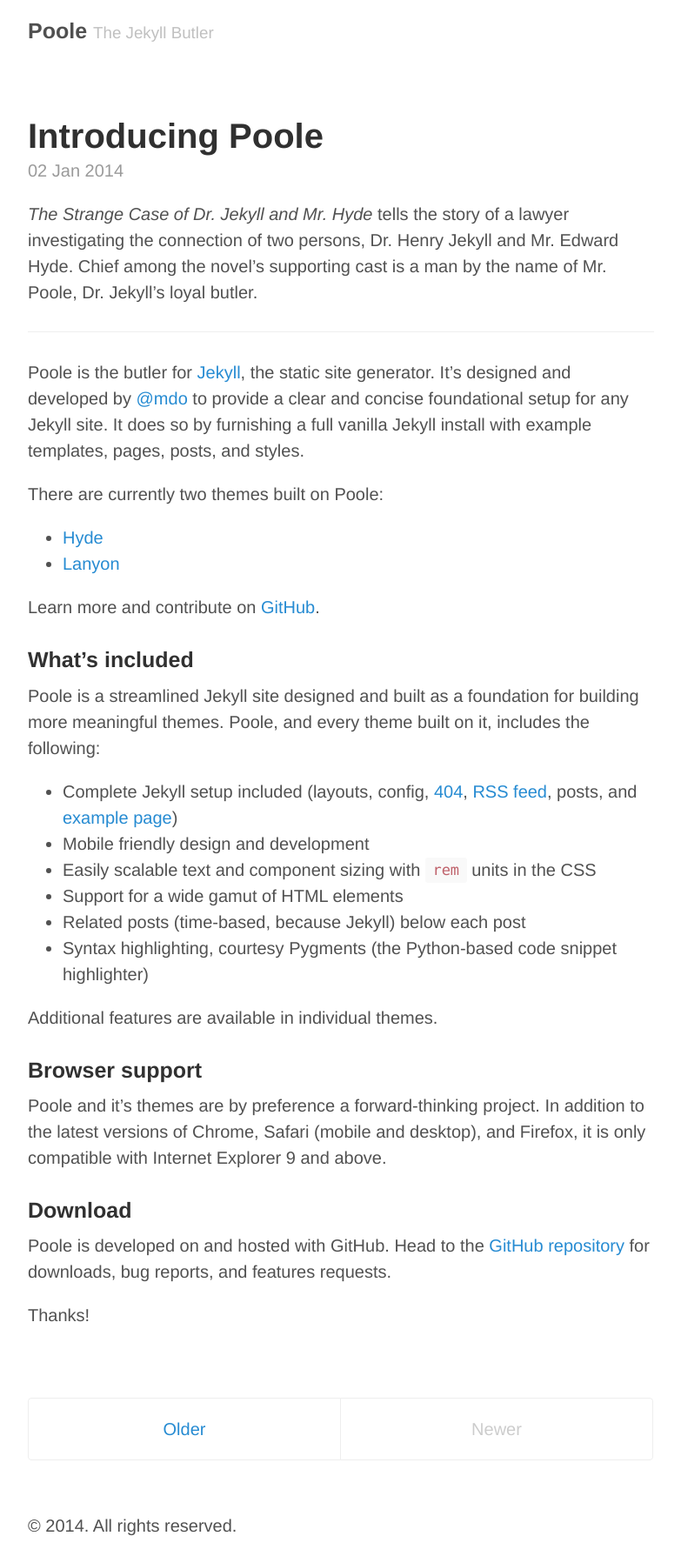
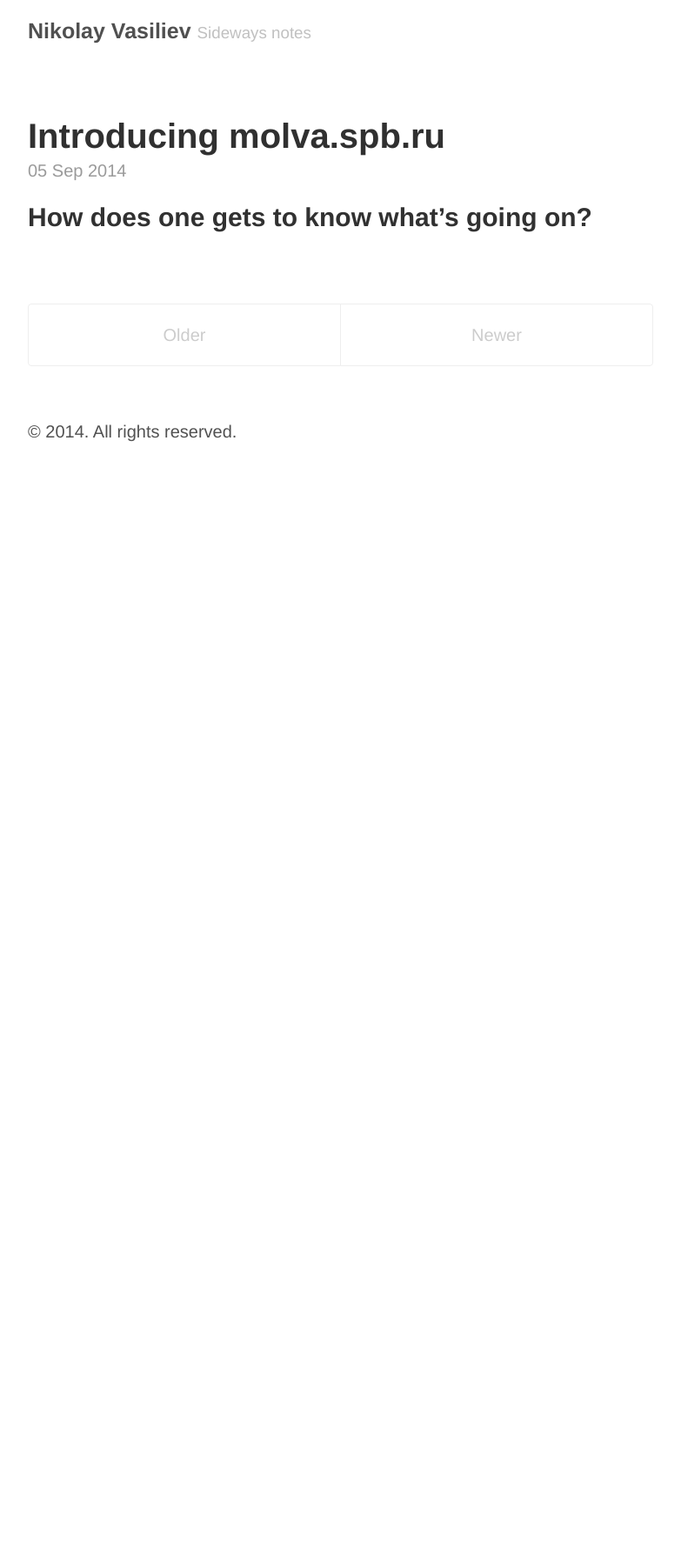
Before and after one commit to lonlylocly/lonlylocly.github.io, a Jekyll site: the page built from index.html, in a window 1280 px wide. Shown: the whole page at 87% size, without its empty margins (248-1031 px from the left). Built offline with Jekyll 4.4.1, drawn with Linux system fonts in a browser that asks for light colours; Markdown is read by kramdown in place of the engine named in the settings; the list of posts is cut into pages by our own code; after the commit the page ends 900 px from its top, so only the background shows below that.

Commit message:
customize a bit...

```diff
--- a/_config.yml
+++ b/_config.yml
@@ -6,17 +6,17 @@
 permalink:        pretty
 
 # Setup
-title:            Poole
-tagline:          The Jekyll Butler
-url:              http://getpoole.com
+title:            Nikolay Vasiliev
+tagline:          Sideways notes
+url:              http://twitter.com/lonlylocly
 paginate:         1
 baseurl:          /
 author:
-  name:           Mark Otto
-  url:            https://twitter.com/mdo
-  email:          markdotto@gmail.com
+  name:           Nikolay Vasiliev
+  url:            https://twitter.com/lonlylocly
+  email:          lonlylocly@yandex.ru
 
 # Custom vars
 version:          1.0.0
 github:
-  repo:           https://github.com/poole/poole
+  repo:           https://github.com/lonlylocly/lonlylocly.github.io
--- a/_includes/head.html
+++ b/_includes/head.html
@@ -18,8 +18,8 @@
   <link rel="stylesheet" href="{{ site.baseurl }}public/css/syntax.css">
 
   <!-- Icons -->
-  <link rel="apple-touch-icon-precomposed" sizes="144x144" href="{{ site.baseurl }}public/apple-touch-icon-precomposed.png">
-  <link rel="shortcut icon" href="{{ site.baseurl }}public/favicon.ico">
+  <!--<link rel="apple-touch-icon-precomposed" sizes="144x144" href="{{ site.baseurl }}public/apple-touch-icon-precomposed.png">-->
+  <!--<link rel="shortcut icon" href="{{ site.baseurl }}public/favicon.ico">-->
 
   <!-- RSS -->
   <link rel="alternate" type="application/rss+xml" title="RSS" href="{{ site.baseurl }}atom.xml">
--- a/_posts/2014-01-02-introducing-poole.md
+++ /dev/null
@@ -1,40 +0,0 @@
----
-layout: post
-title: Introducing Poole
----
-
-*The Strange Case of Dr. Jekyll and Mr. Hyde* tells the story of a lawyer investigating the connection of two persons, Dr. Henry Jekyll and Mr. Edward Hyde. Chief among the novel's supporting cast is a man by the name of Mr. Poole, Dr. Jekyll's loyal butler.
-
------
-
-Poole is the butler for [Jekyll](http://jekyllrb.com), the static site generator. It's designed and developed by [@mdo](https://twitter.com/mdo) to provide a clear and concise foundational setup for any Jekyll site. It does so by furnishing a full vanilla Jekyll install with example templates, pages, posts, and styles.
-
-There are currently two themes built on Poole:
-
-* [Hyde](http://hyde.getpoole.com)
-* [Lanyon](http://lanyon.getpoole.com)
-
-Learn more and contribute on [GitHub](https://github.com/poole).
-
-### What's included
-
-Poole is a streamlined Jekyll site designed and built as a foundation for building more meaningful themes. Poole, and every theme built on it, includes the following:
-
-* Complete Jekyll setup included (layouts, config, [404](/404.html), [RSS feed](/atom.xml), posts, and [example page](/about))
-* Mobile friendly design and development
-* Easily scalable text and component sizing with `rem` units in the CSS
-* Support for a wide gamut of HTML elements
-* Related posts (time-based, because Jekyll) below each post
-* Syntax highlighting, courtesy Pygments (the Python-based code snippet highlighter)
-
-Additional features are available in individual themes.
-
-### Browser support
-
-Poole and it's themes are by preference a forward-thinking project. In addition to the latest versions of Chrome, Safari (mobile and desktop), and Firefox, it is only compatible with Internet Explorer 9 and above.
-
-### Download
-
-Poole is developed on and hosted with GitHub. Head to the <a href="https://github.com/poole/poole">GitHub repository</a> for downloads, bug reports, and features requests.
-
-Thanks!
--- /dev/null
+++ b/_posts/2014-09-05-Introducing-molva.md
@@ -0,0 +1,6 @@
+---
+layout: post
+title: Introducing molva.spb.ru
+---
+
+## How does one gets to know what's going on?
```
Also changed, not shown: _posts/2013-12-31-whats-jekyll.md (deleted, +0 -10 lines), _posts/2014-01-01-example-content.md (deleted, +0 -138 lines), README.md.
